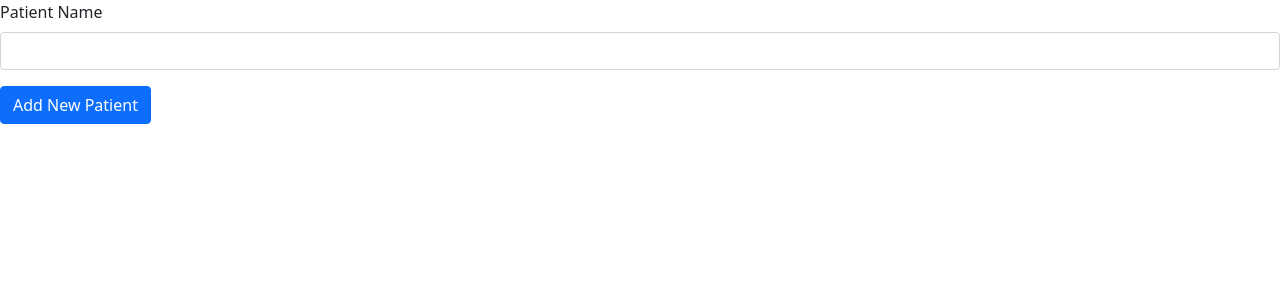
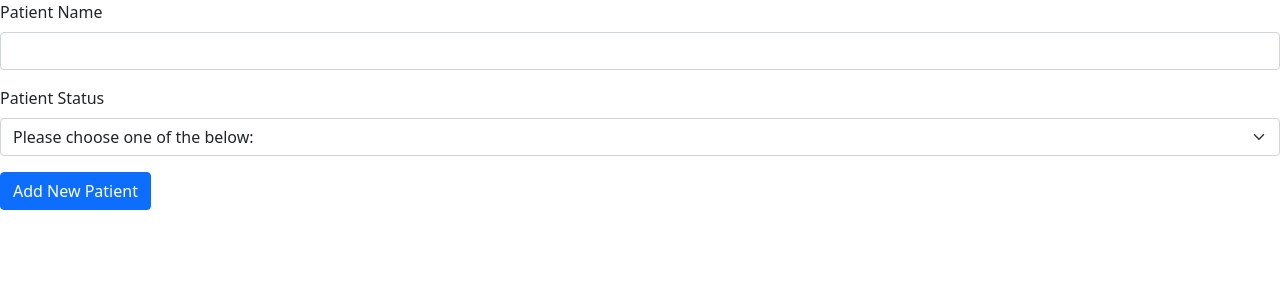
Before and after one commit to sehaj97/Hospital-Management-System, a Node server app: page /Medisearch/Patients/add in a window 1280 px wide. Shown: the part 56-356 px from the top of the page. Run offline with Node 20, Linux system fonts and the light colour scheme; some libraries are stand-ins or nearby versions.

Commit message:
patient name and status working

```diff
--- a/controllers/api/patients-routes.js
+++ b/controllers/api/patients-routes.js
@@ -15,6 +15,7 @@ router.get('/', (req, res) => {
 router.post('/', (req, res) => {
     Patients.create({
         PatientName: req.body.PatientName,
+        // PatientMedid: req.body.PatientMedid,
         PatientStatus: req.body.PatientStatus
     })
     .then(dbPatientData => {
--- a/public/javascript/patient.js
+++ b/public/javascript/patient.js
@@ -1,14 +1,16 @@
 async function patientFormHandler(event) {
     event.preventDefault();
     const PatientName = document.querySelector('#patient-name').value.trim();
-    // const PatientId = document.querySelector('#patient-id').value.trim();
-    // if (PatientName && PatientMSID) {
-
-    if (PatientName) {
+    // const PatientMedid = document.querySelector('#patient-medid').value.trim();
+    const PatientStatus = document.querySelector('#patient-status').value.trim();
+    // if (PatientName && PatientMedid) {
+    if (PatientName && PatientStatus) {
         const response = await fetch('/api/patients', {
           method: 'post',
           body: JSON.stringify({
-            PatientName
+            PatientName,
+            // PatientMedid,
+            PatientStatus
           }),
           headers: { 'Content-Type': 'application/json' }
         });
--- a/views/PatientForm.handlebars
+++ b/views/PatientForm.handlebars
@@ -3,11 +3,21 @@
     <label for="patient-name" class="form-label">Patient Name</label>
     <input type="text" class="form-control" id="patient-name">
   </div>
+
   {{!-- <div class="mb-3">
-    <label for="speciality" class="form-label">Patient MSID</label>
-    <input type="text" class="form-control" id="patient-msid">
+    <label for="patient-medid" class="form-label">Patient MediD</label>
+    <input type="text" class="form-control" id="patient-medid">
   </div> --}}
+
+  <div class="dropdown mb-3">
+    <label for="patient-status" class="form-label">Patient Status</label>
+    <select id="patient-status" class="form-select">
+        <option selected disabled>Please choose one of the below:</option>
+        <option>Active</option>
+        <option>Discharged</option>
+    </select>
+  </div>
+
   <button type="submit" class="btn btn-primary">Add New Patient</button>
 </form>
-
 <script src="/javascript/patient.js"></script>
```
Also changed, not shown: models/patients.js (+17 -12 lines).
